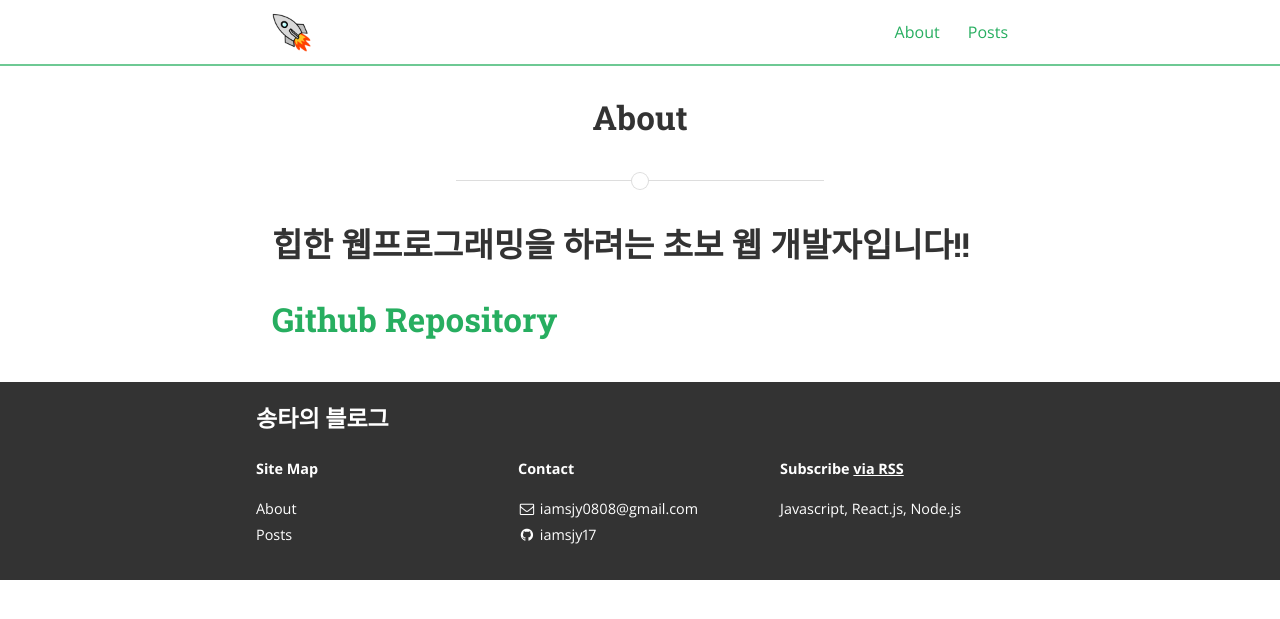
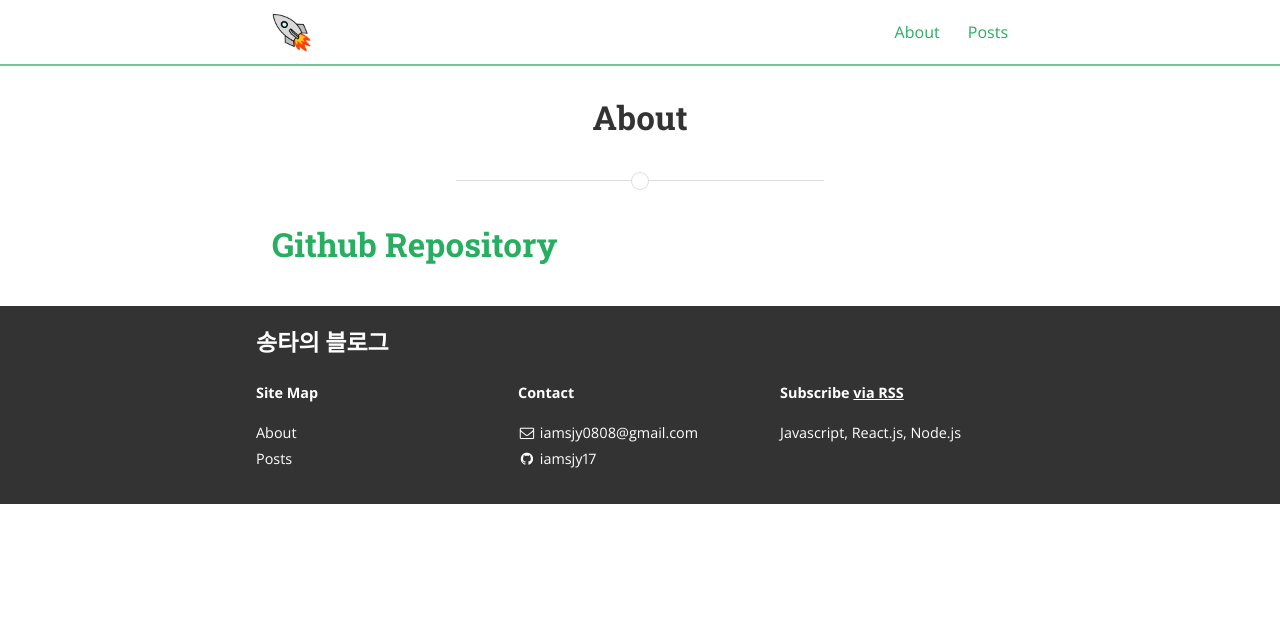
Before and after one commit to iamsjy17/iamsjy17.github.io, a Jekyll site: the page built from about.md, in a window 1280 px wide. Shown: the top 619 px of the page. Built offline with Jekyll 4.4.1, drawn with Linux system fonts in a browser that asks for light colours; nearby versions of some CDN libraries.

Commit message:
[수정] abuout page 수정

```diff
--- a/about.md
+++ b/about.md
@@ -6,6 +6,5 @@ permalink: /about/
 
 <!-- <img src="{{ site.baseurl }}/assets/profile-placeholder.gif" title="Profile Picture" class="profile"> -->
 
-# 힙한 웹프로그래밍을 하려는 초보 웹 개발자입니다!!
 
 # [Github Repository](https://github.com/iamsjy17)
```
